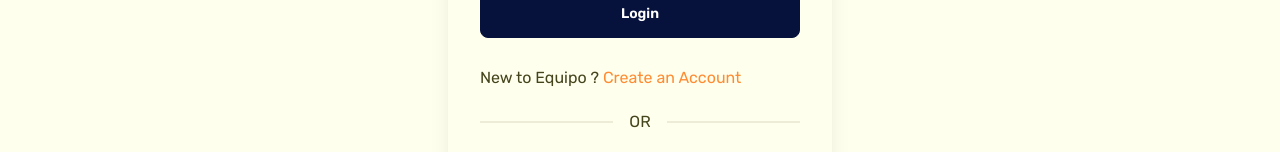
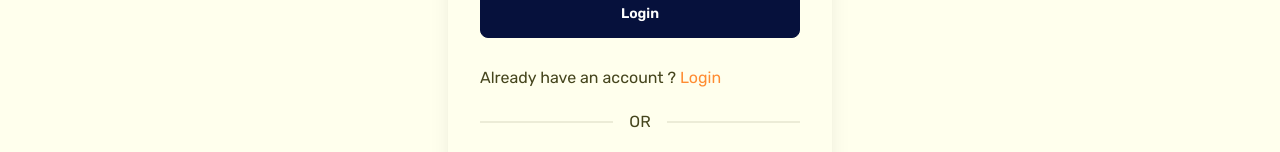
Before and after one commit to tousif644/manufacturer-website-client-side, a React (Vite) app: page /register in a window 1280 px wide. Shown: the part 518-670 px from the top of the page. Built offline with nearby package versions, Linux system fonts and the light colour scheme; no server answers.

Commit message:
Register simple content fixed

```diff
--- a/src/Authentication/Register.jsx
+++ b/src/Authentication/Register.jsx
@@ -127,7 +127,7 @@
                         />
                     </form>
                     <p>{regError}</p>
-                    <p>New to Equipo ? <Link to="/register" className='text-secondary'>Create an Account</Link></p>
+                    <p>Already have an account ? <Link to="/login" className='text-secondary'>Login</Link></p>
                     {/* Login Form */}
                     <div class="divider">OR</div>
                     <button onClick={() => signInWithGoogle()} className='btn btn-primary btn-outline capitalize'><img src="https://i.ibb.co/WvWqqqr/pngwing-com.png" alt="" width={25} className="mx-2" />  Sign in with Google</button>
```
